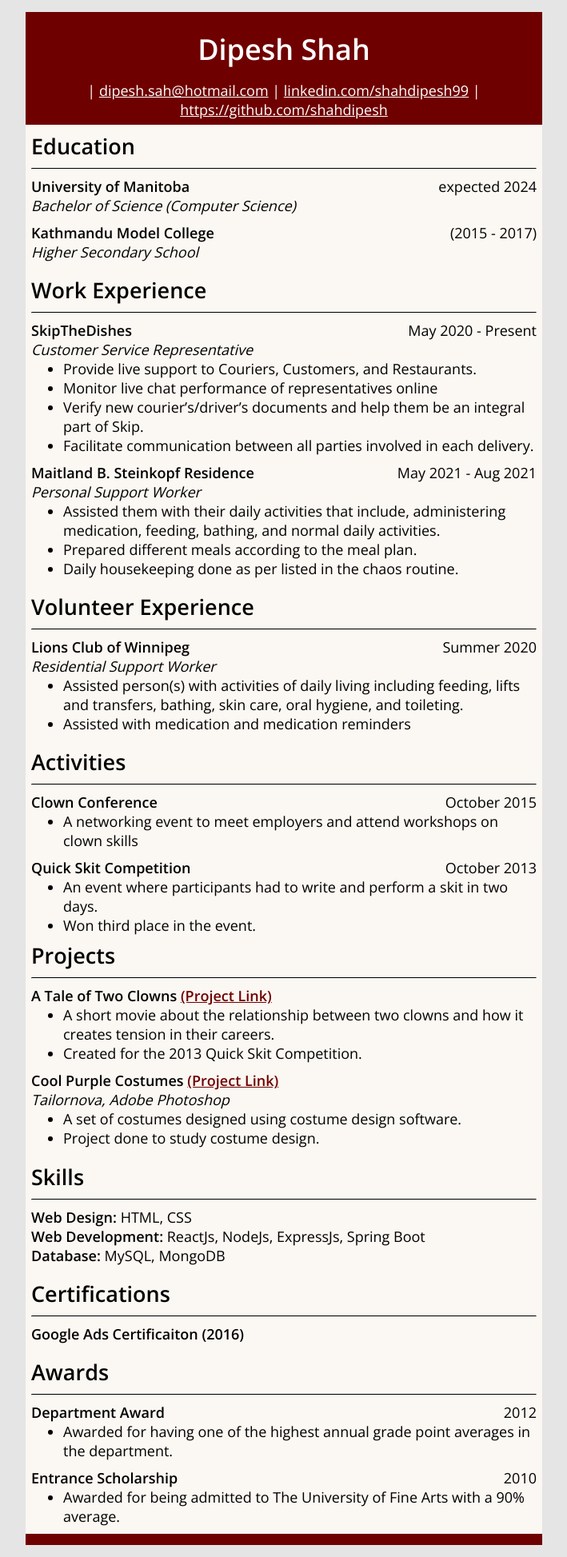
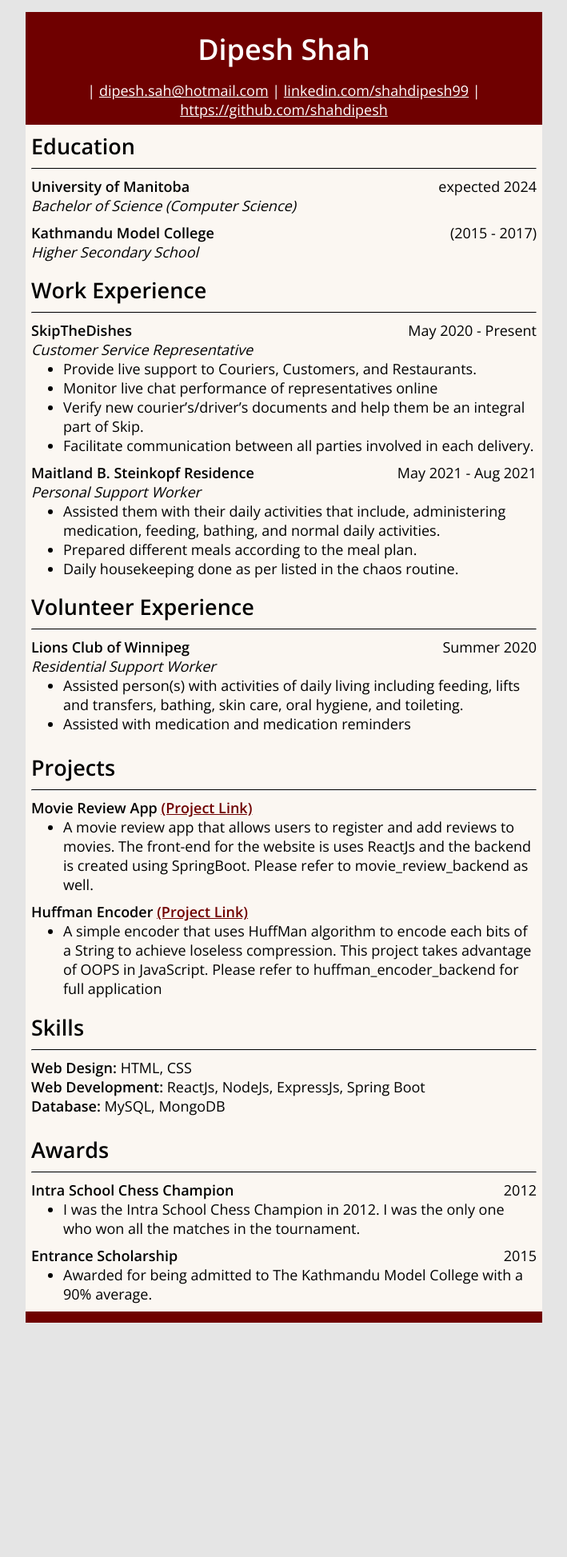
Before and after one commit to shahdipesh/Resume, a Jekyll site: the page built from index.md, in a window 1280 px wide. Shown: the whole page at 80% size, without its empty margins (285-994 px from the left). Built offline with Jekyll 4.4.1, drawn with Linux system fonts in a browser that asks for light colours; after the commit the page ends 1669 px from its top, so only the background shows below that.

Commit message:
Initial commit

```diff
--- a/_data/activities.yml
+++ /dev/null
@@ -1,10 +0,0 @@
-- title: Clown Conference
-  time: October 2015
-  description: |
-    - A networking event to meet employers and attend workshops on clown skills
-
-- title: Quick Skit Competition
-  time: October 2013
-  description: |
-    - An event where participants had to write and perform a skit in two days.
-    - Won third place in the event.
--- a/_data/awards.yml
+++ b/_data/awards.yml
@@ -1,7 +1,8 @@
-- title: Department Award
+- title: Intra School Chess Champion
   time: 2012
-  description: Awarded for having one of the highest annual grade point averages in the department.
+  description: >-
+    I was the Intra School Chess Champion in 2012. I was the only one who won all the matches in the tournament.
 
 - title: Entrance Scholarship
-  time: 2010
-  description: Awarded for being admitted to The University of Fine Arts with a 90% average.
+  time: 2015
+  description: Awarded for being admitted to The Kathmandu Model College with a 90% average.
--- a/_data/certifications.yml
+++ /dev/null
@@ -1,2 +0,0 @@
-- title: Google Ads Certificaiton
-  time: 2016
--- a/_data/projects.yml
+++ b/_data/projects.yml
@@ -1,13 +1,9 @@
-- title: A Tale of Two Clowns
-  link: https://github.com
+- title: Movie Review App
+  link: https://github.com/shahdipesh/movie_review_frontend
   description: |
-    - A short movie about the relationship between two clowns and how it creates tension in their careers.
-    - Created for the 2013 Quick Skit Competition.
+   - A movie review app that allows users to register and add reviews to movies. The front-end for the website is uses ReactJs and the backend is created using SpringBoot. Please refer to movie_review_backend as well.
 
-- title: Cool Purple Costumes
-  link: https://github.com
-  tools:
-    - Tailornova, Adobe Photoshop
+- title: Huffman Encoder
+  link: https://github.com/shahdipesh/huffman_encoder_frontend
   description: |
-    - A set of costumes designed using costume design software.
-    - Project done to study costume design.
+    - A simple encoder that uses HuffMan algorithm to encode each bits of a String to achieve loseless compression. This project takes advantage of OOPS in JavaScript. Please refer to huffman_encoder_backend for full application
```
Also changed, not shown: 1 other file.
